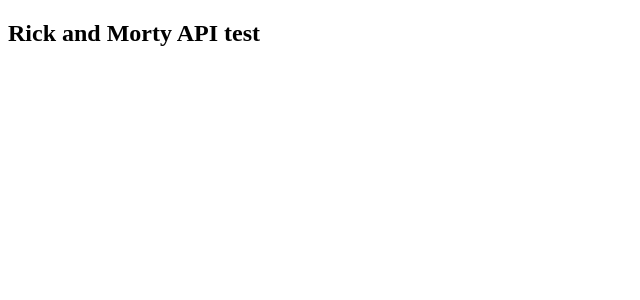
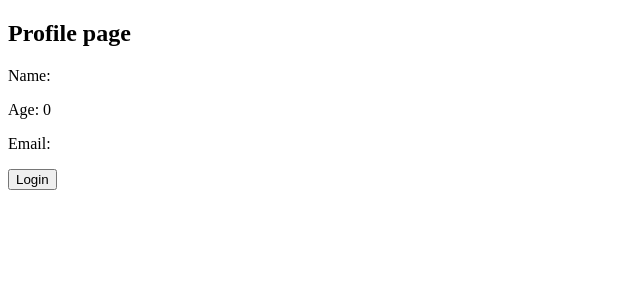
Before and after one commit to informatropico/Frontend-Gym, a React app in the folder ReactWithWebpack/: page / in a window 1280 px wide. Shown: the top 300 px of the page, without its empty margins (0-640 px from the left). Built offline with nearby package versions, Linux system fonts and the light colour scheme.

Commit message:
Prima parte redux

```diff
--- a/ReactWithWebpack/package.json
+++ b/ReactWithWebpack/package.json
@@ -22,7 +22,10 @@
     "webpack-dev-server": "^4.15.1"
   },
   "dependencies": {
+    "@reduxjs/toolkit": "^1.9.5",
     "react": "^18.2.0",
-    "react-dom": "^18.2.0"
+    "react-dom": "^18.2.0",
+    "react-redux": "^8.1.1",
+    "redux": "^4.2.1"
   }
 }
--- /dev/null
+++ b/ReactWithWebpack/src/App.jsx
@@ -0,0 +1,14 @@
+import React from "react";
+import Profile from "./components/Profile";
+import Login from "./components/Login";
+
+function App() {
+    return (
+        <div>
+            <Profile />
+            <Login />
+        </div>
+    );
+}
+
+export default App;
--- /dev/null
+++ b/ReactWithWebpack/src/components/Login.jsx
@@ -0,0 +1,14 @@
+import React from "react";
+import { useDispatch } from "react-redux";
+import { login } from "../features/user";
+
+function Login() {
+    const dispatch = useDispatch()
+    return (
+        <div>
+            <button onClick={() => {dispatch(login({name: "Mattia", age: 32, email: "mail@mail.com"}))}}>Login</button>
+        </div>
+    );
+}
+
+export default Login;
--- /dev/null
+++ b/ReactWithWebpack/src/components/Profile.jsx
@@ -0,0 +1,22 @@
+import React from "react";
+import { useSelector } from "react-redux";
+
+function Profile() {
+    const user = useSelector((state) => state.user.value)
+    return (
+        <div>
+            <h1>Profile page</h1>
+            <p>
+                Name: {user.name}
+            </p>
+            <p>
+                Age: {user.age}
+            </p>
+            <p>
+                Email: {user.email}
+            </p>
+        </div>
+     );
+}
+
+export default Profile;
--- /dev/null
+++ b/ReactWithWebpack/src/features/user.js
@@ -0,0 +1,15 @@
+import { createSlice } from "@reduxjs/toolkit";
+
+export const userSlice = createSlice({
+    name: "user",
+    initialState: { value: { name: "", age: 0, email: "" } },
+    reducers: {
+        login: (state, action) => {
+            state.value = action.payload;
+        },
+    }
+});
+
+export const { login } = userSlice.actions;
+
+export default userSlice.reducer;
--- a/ReactWithWebpack/src/index.js
+++ b/ReactWithWebpack/src/index.js
@@ -1,11 +1,29 @@
 import ReactDOM from 'react-dom/client';
+import App from './App';
+import { StrictMode } from 'react';
+import { configureStore } from '@reduxjs/toolkit';
+import { Provider } from 'react-redux';
+import userReducer from './features/user';
 
-function App() {
-    return (
-        <h1>Rick and Morty API test</h1>
-    );
-}
+// STORE --> Global state
+const store = configureStore({
+    reducer: {
+        user: userReducer,
+    },
+})
+
+// ACTION -> Describe what you wanna do (just a name)
+
+// REDUCER -> Desribe how actions trasform the state in the new state
+
+// DISPATCH -> Execute the actions
 
 const container = document.getElementById('root');
 const root = ReactDOM.createRoot(container);
-root.render(<App />);
+root.render(
+    <StrictMode>
+        <Provider store={store}>
+            <App />
+        </Provider>
+    </StrictMode>
+);
--- a/ReactWithWebpack/webpack.config.js
+++ b/ReactWithWebpack/webpack.config.js
@@ -5,13 +5,19 @@
     module: {
         rules: [
             {
-                test: /\.js$/,
+                test: /\.(js|jsx)$/,
                 exclude: /node_modules/,
                 use: {
                     loader: 'babel-loader',
                 },
             },
         ],
+    },
+    resolve: {
+        extensions: ["*", ".js", ".jsx"],
+    },
+    devServer: {
+        historyApiFallback: true,
     },
     plugins: [
         new HtmlWebpackPlugin({
```
